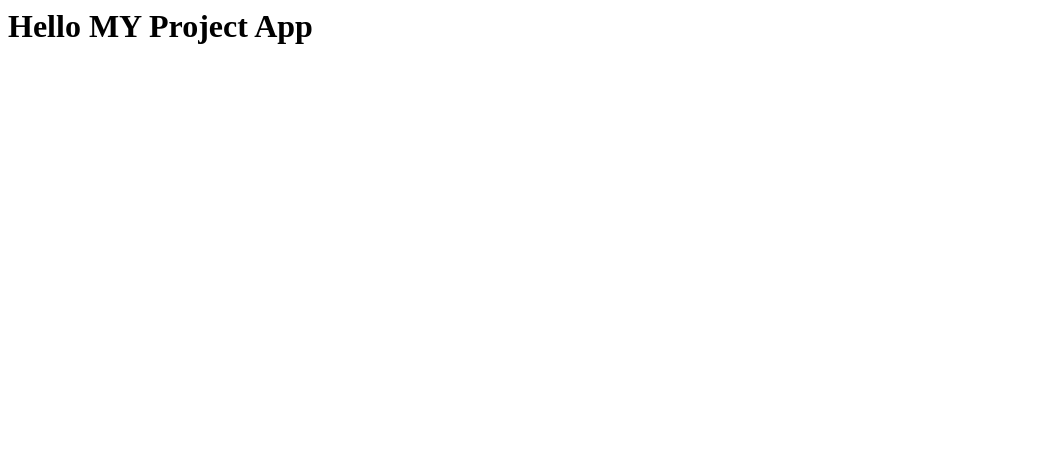
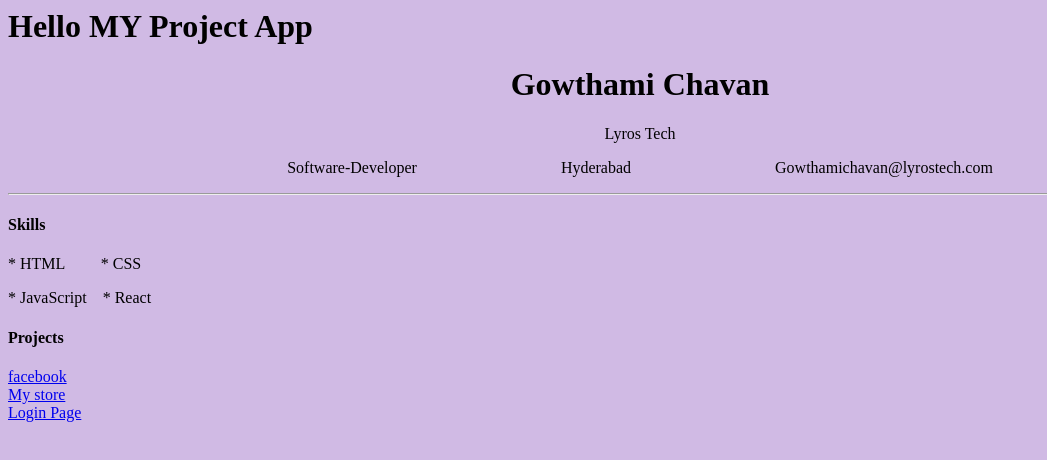
Before and after one commit to GowthamiH3456D11/GowthamiH3456D11.github.io, a plain HTML site: page index.html in a window 1280 px wide. Shown: the whole page, without its empty margins (0-1047 px from the left). Drawn offline with Linux system fonts and the light colour scheme.

Commit message:
Update index.html

```diff
--- a/index.html
+++ b/index.html
@@ -6,5 +6,24 @@
 </head>
 <body>
     <h1>Hello MY Project App</h1>
+    <body style="background-color: rgb(208, 186, 228);">
+  <h1 style="text-align: center ;">Gowthami Chavan</h1>
+  <p style="text-align: center;">Lyros Tech</p>
+  <P style="word-spacing: 140px; text-align: center;"><label> Software-Developer Hyderabad Gowthamichavan@lyrostech.com</P><hr>
+
+  <h4>Skills</h4>
+<p>* HTML    &nbsp;&nbsp; &nbsp;&nbsp; &nbsp;   * CSS</p>
+<p>* JavaScript  &nbsp;&nbsp; * React</p>
+
+
+
+  <h4>Projects</h4>
+
+
+  <a href="https://gowthamih3456d11.github.io/facebook">facebook</a><br>
+  <a href="https://gowthamih3456d11.github.io/ecomm-webapp">My store</a><br>
+  <a href="https://gowthamih3456d11.github.io/loginform/">Login Page</a>
+
+
 </body>
 </html>
```
